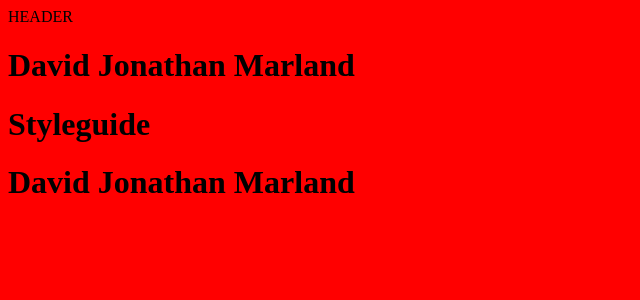
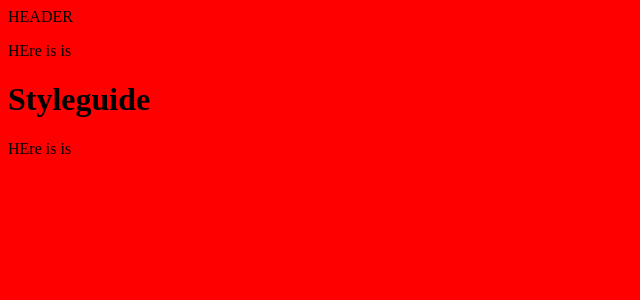
Before and after one commit to djmarland/djmarland.github.io, a Jekyll site: the page built from styleguide.html, in a window 1280 px wide. Shown: the top 300 px of the page, without its empty margins (0-640 px from the left). Built offline with Jekyll 4.4.1, drawn with Linux system fonts in a browser that asks for light colours.

Commit message:
Fix content

```diff
--- a/styleguide.html
+++ b/styleguide.html
@@ -3,4 +3,4 @@ layout: page
 title: Styleguide
 ---
 
-<h1>David Jonathan Marland</h1>
+<p>HEre is is</p>
```
